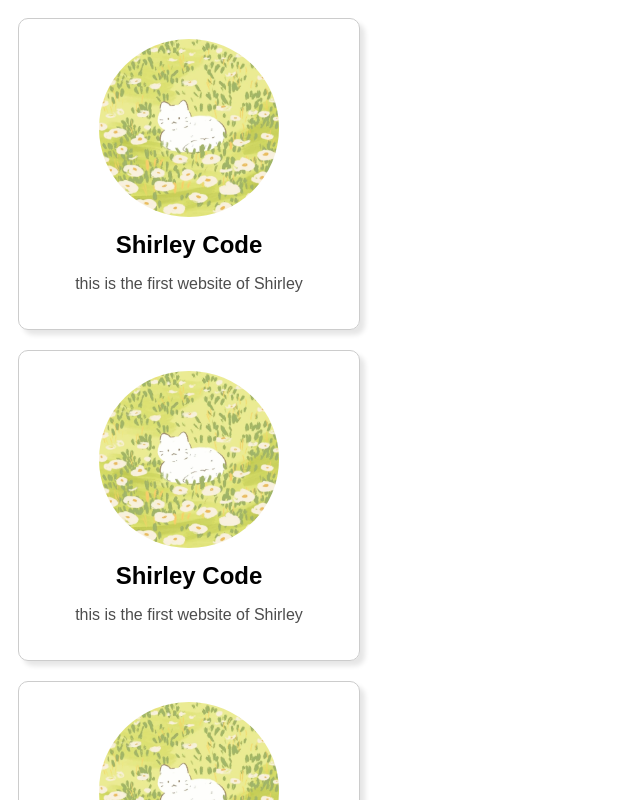
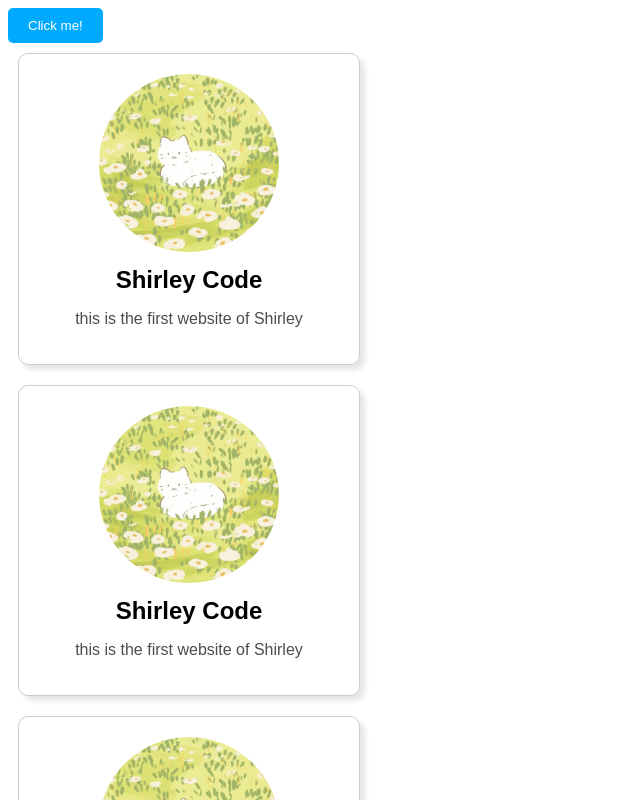
Before and after one commit to hi-jennie/react-website, a React (Vite) app in the folder my-react-app/: page / in a window 1280 px wide. Shown: the top 800 px of the page, without its empty margins (0-640 px from the left). Built offline with nearby package versions, Linux system fonts and the light colour scheme.

Commit message:
different ways to group our styles

```diff
--- a/my-react-app/src/App.jsx
+++ b/my-react-app/src/App.jsx
@@ -2,11 +2,13 @@ import Header from "./Header.jsx";
 import Footer from "./Footer.jsx";
 import Food from "./Food.jsx";
 import Card from "./Card.jsx";
+import Button from "./Button/Button.jsx";
 
 function App() {
 
     return (
         <>
+            <Button/>
             <Card/>
             <Card/>
             <Card/>
--- /dev/null
+++ b/my-react-app/src/Button/Button.jsx
@@ -0,0 +1,21 @@
+import styles from './Button.module.css';
+
+// external styles is great for global styles
+
+// module styles is for individual components
+function Button() {
+  return <button className={styles.button1}>Click me!</button>;
+}
+
+// inline styles is good for any small component with minimal styling
+export function Button2() {
+  const style = {
+    backgroundColor: 'blue',
+    color: 'white',
+    padding: '10px 20px',
+    borderRadius: '5px',
+  }
+
+  return <button className={style}>Click me!</button>;
+}
+export default Button;
--- /dev/null
+++ b/my-react-app/src/Button/Button.module.css
@@ -0,0 +1,8 @@
+.button1 {
+    background-color: hsl(200, 100%, 50%);
+    color: white;
+    padding: 10px 20px;
+    border: none;
+    border-radius: 5px;
+    cursor: pointer;
+}
```
